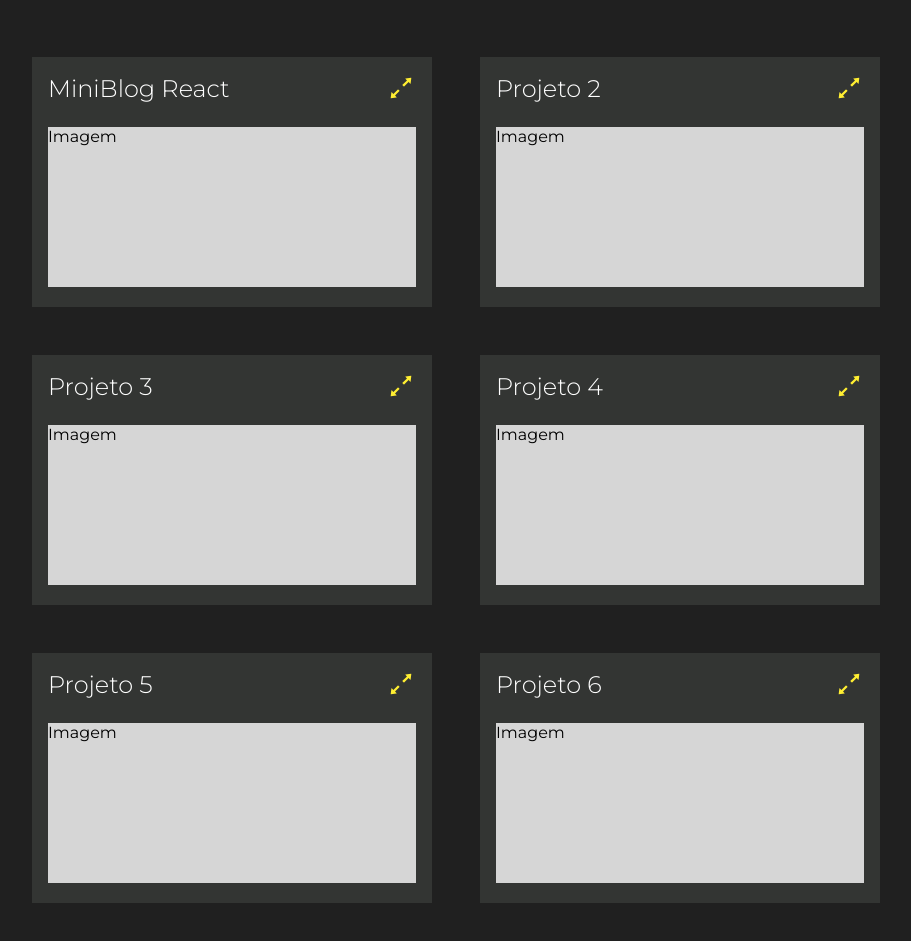
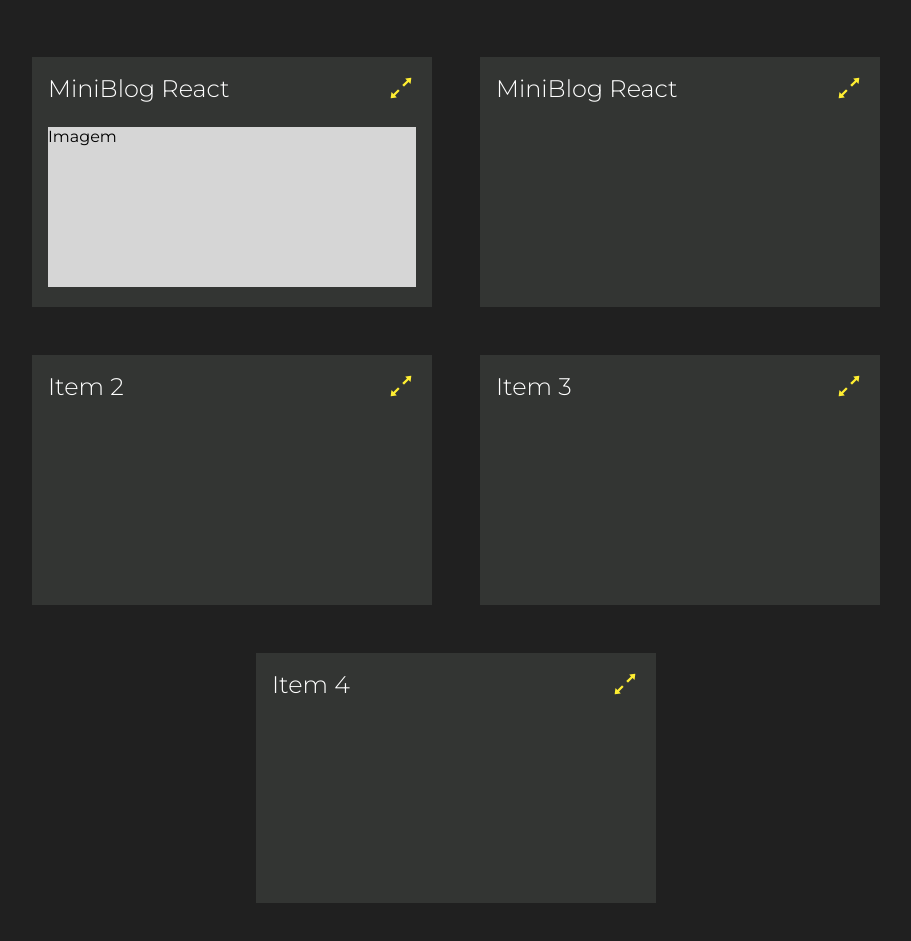
Before and after one commit to jef-sorridente/Portifolio-React, a React (Vite) app in the folder portifolio-jeferson-soares/: page / in a window 1280 px wide. Shown: the part 920-1861 px from the top of the page, without its empty margins (184-1095 px from the left). Built offline with nearby package versions, Linux system fonts and the light colour scheme.

Commit message:
Teste de Conteúdo

```diff
--- a/portifolio-jeferson-soares/src/components/Projects/Projects.jsx
+++ b/portifolio-jeferson-soares/src/components/Projects/Projects.jsx
@@ -3,7 +3,22 @@ import "./Projects.css";
 // Icons
 import { AiOutlineArrowsAlt } from "react-icons/ai";
 
+//Hooks
+import { useState } from "react";
+
 const Projects = () => {
+  const [expandedIndex, setExpandedIndex] = useState(null);
+
+  const arrayProjects = [
+    { id: 1, title: "MiniBlog React", content: "Conteúdo do item 1" },
+    { id: 2, title: "Item 2", content: "Conteúdo do item 2" },
+    { id: 3, title: "Item 3", content: "Conteúdo do item 3" },
+    { id: 4, title: "Item 4", content: "Conteúdo do item 4" },
+  ];
+
+  const handleExpand = (index) => {
+    setExpandedIndex(index === expandedIndex ? null : index);
+  };
   return (
     <div className="projects" id="project">
       <div className="projects-item">
@@ -15,51 +30,22 @@ const Projects = () => {
           <div className="project-img">Imagem</div>
         </div>
       </div>
-      <div className="projects-item">
-        <div className="projects-container">
-          <div className="projects-title">
-            <h3>Projeto 2</h3>
-            <AiOutlineArrowsAlt />
+      {arrayProjects.map((item, index) => (
+        <div
+          key={item.id}
+          className={`item ${
+            expandedIndex === index ? "projects-item" : "projects-item"
+          }`}
+        >
+          <div className="projects-container">
+            <div className="projects-title">
+              <h3>{item.title}</h3>
+              <AiOutlineArrowsAlt onClick={() => handleExpand(index)} />
+            </div>
+            {expandedIndex === index && <div>{item.content}</div>}
           </div>
-          <div className="project-img">Imagem</div>
         </div>
-      </div>
-      <div className="projects-item">
-        <div className="projects-container">
-          <div className="projects-title">
-            <h3>Projeto 3</h3>
-            <AiOutlineArrowsAlt />
-          </div>
-          <div className="project-img">Imagem</div>
-        </div>
-      </div>
-      <div className="projects-item">
-        <div className="projects-container">
-          <div className="projects-title">
-            <h3>Projeto 4</h3>
-            <AiOutlineArrowsAlt />
-          </div>
-          <div className="project-img">Imagem</div>
-        </div>
-      </div>
-      <div className="projects-item">
-        <div className="projects-container">
-          <div className="projects-title">
-            <h3>Projeto 5</h3>
-            <AiOutlineArrowsAlt />
-          </div>
-          <div className="project-img">Imagem</div>
-        </div>
-      </div>
-      <div className="projects-item">
-        <div className="projects-container">
-          <div className="projects-title">
-            <h3>Projeto 6</h3>
-            <AiOutlineArrowsAlt />
-          </div>
-          <div className="project-img">Imagem</div>
-        </div>
-      </div>
+      ))}
     </div>
   );
 };
```
